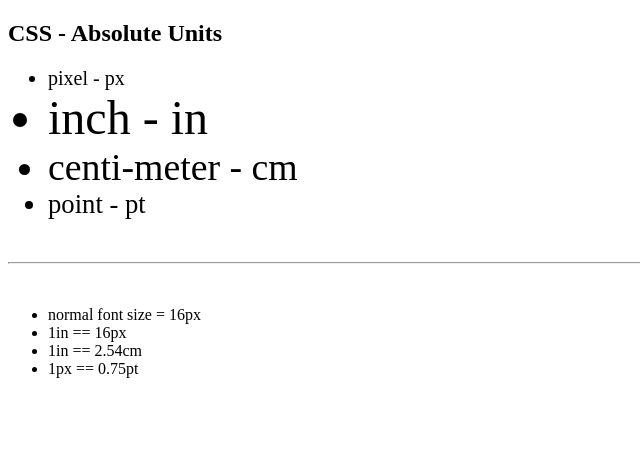
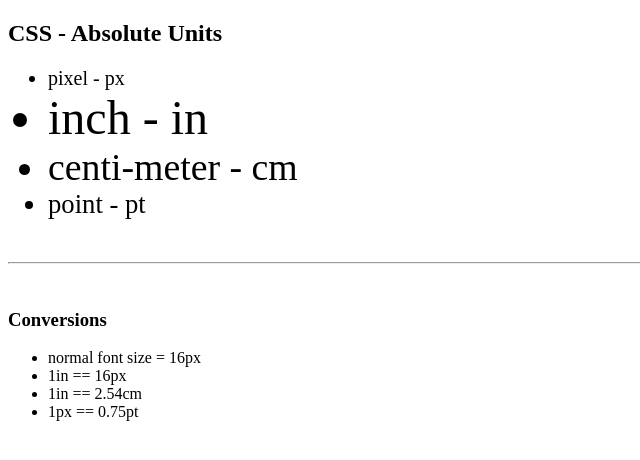
Before and after one commit to saiyumm/Learning_WebDev, a plain HTML site: page 02. CSS/20. absoluteUnits.html in a window 1280 px wide. Shown: the whole page, without its empty margins (0-640 px from the left). Drawn offline with Linux system fonts and the light colour scheme.

Commit message:
CSS - absolute units

```diff
--- a/02. CSS/20. absoluteUnits.html
+++ b/02. CSS/20. absoluteUnits.html
@@ -31,6 +31,7 @@
         <li class="point">point - pt</li>
     </ul>
     <br><hr><br>
+    <h3>Conversions</h3>
     <ul>
         <li>normal font size = 16px</li>
         <li>1in == 16px</li>
```
